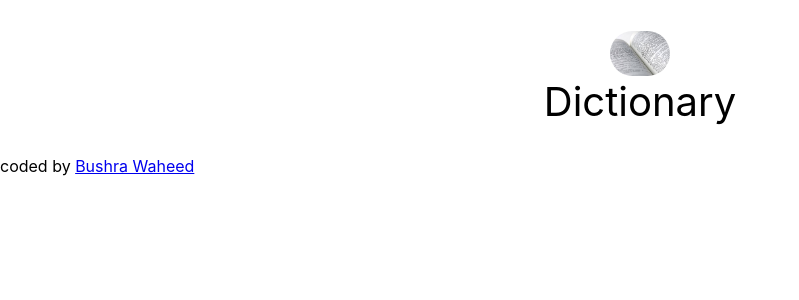
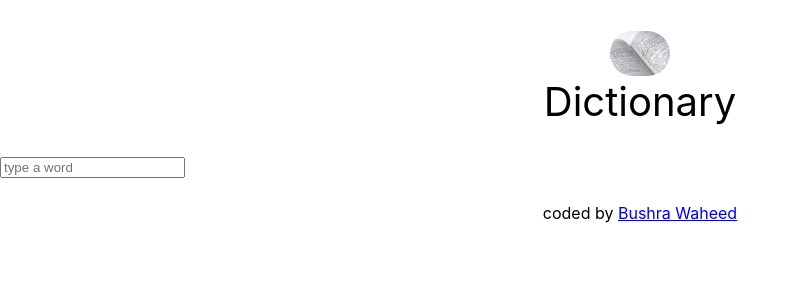
Before and after one commit to bushrawaheed/dictionary-project, a React (Create React App) app: page / in a window 1280 px wide. Shown: the top 300 px of the page, without its empty margins (0-799 px from the left). Built offline with nearby package versions, Linux system fonts and the light colour scheme; the HTML template or start-up script is replaced by a standard one.

Commit message:
adding form and search

```diff
--- a/src/App.css
+++ b/src/App.css
@@ -10,3 +10,7 @@
   border: 1px solid white;
   border-radius: 180px;
 }
+.App-footer {
+  text-align: center;
+  margin: 25px 0;
+}
--- a/src/App.js
+++ b/src/App.js
@@ -1,12 +1,16 @@
 import logo from "./logo.png";
 import './App.css';
+import Dictionary from "./Dictionary";
 function App() {
   return (
     <div className="App">
       <header className="App-header">
         <img src={logo} className="App-logo img-fluid" alt="logo" />
         Dictionary</header>
-        <footer>coded by <a href="https://github.com/bushrawaheed/dictionary-project" target="_blank">Bushra Waheed</a></footer>
+        <main>
+          <Dictionary/>
+        </main>
+        <footer className="App-footer">coded by <a href="https://github.com/bushrawaheed/dictionary-project" target="_blank" rel="noreferrer">Bushra Waheed</a></footer>
     </div>
   );
 }
--- /dev/null
+++ b/src/Dictionary.css
@@ -0,0 +1,3 @@
+.Dictionary {
+  color: violet;
+}
--- /dev/null
+++ b/src/Dictionary.js
@@ -0,0 +1,20 @@
+import React,{useState}from "react";
+import "./Dictionary.css";
+export default function Dictionary(){
+    const[searchWord,setSearchword]=useState(null);
+    function search(event){
+        event.preventDefault();
+        alert(`searching for ${searchWord}`);
+    }
+    function updateSearch(event){
+        setSearchword(event.target.value);
+
+    }
+    return(
+        <div className="Dictionary">
+           <form onSubmit={search}>
+               <input type="search" placeholder="type a word" onChange={updateSearch}/>
+           </form>
+        </div>
+    );
+}
```
